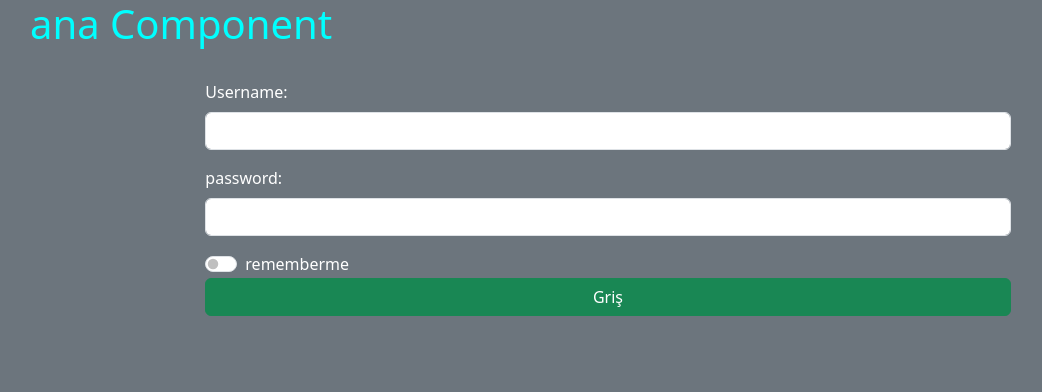
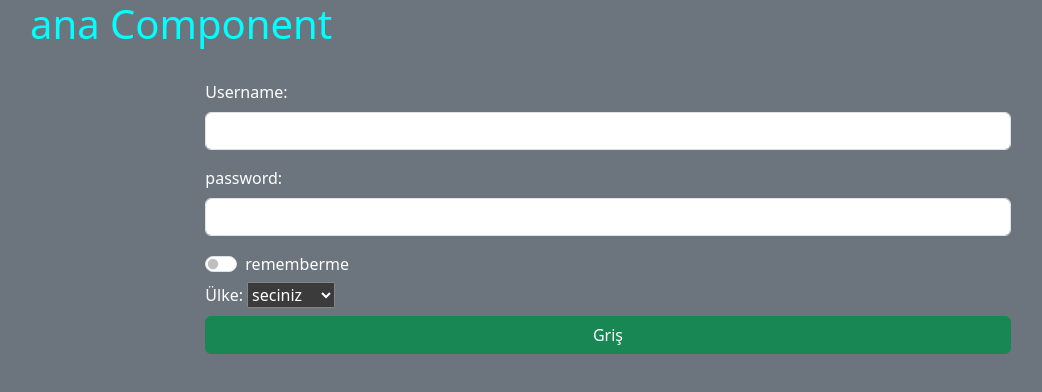
Before and after one commit to Kerim-ARAT/Turkcell-Anglur-Apps, an Angular app in the folder angularapp/: page / in a window 1280 px wide. Shown: the top 392 px of the page, without its empty margins (52-1094 px from the left). Built offline with nearby package versions, Linux system fonts and the light colour scheme.

Commit message:
Reactive Forms 7. Kısım ( DropDown Menu)
Reactive Forms 7. Kısım ( DropDown Menu)

```diff
--- a/angularapp/src/app/Forms/reactive/reactive.component.html
+++ b/angularapp/src/app/Forms/reactive/reactive.component.html
@@ -16,8 +16,15 @@
                 <label class="form-check-label"> rememberme</label>
                 <br>
             </div>
+            <div data-bs-theme="dark">
+                <label for="country2">Ülke: </label>
+                <select class="m-md-1 dropdown form-select-dark" name="country2" formControlName="countr" >
+                    <option *ngFor="let item of countryMenu" value="{{item.value}}">{{item.text}}</option>
+                </select>
+            </div>
+
             <div class="d-grid gap-2 mb-1">
-                <button type="submit" class="btn btn-success">Griş</button>
+                <button type="submit" class="btn btn-success mt-1">Griş</button>
             </div>
         </form>
     </div>
--- a/angularapp/src/app/Forms/reactive/reactive.component.ts
+++ b/angularapp/src/app/Forms/reactive/reactive.component.ts
@@ -1,20 +1,24 @@
 import { Component } from '@angular/core';
 import { FormBuilder, FormControl, FormGroup, FormsModule, ReactiveFormsModule } from '@angular/forms';
+import { CountrDropMenu } from '../../models/countr-drop-menu';
+import { NgFor } from '@angular/common';
 
 @Component({
   selector: 'app-reactive',
   standalone: true,
-  imports: [ReactiveFormsModule, FormsModule],
+  imports: [ReactiveFormsModule, FormsModule,NgFor],
   templateUrl: './reactive.component.html',
   styleUrl: './reactive.component.css'
 })
 export class ReactiveComponent {
   loginForm: FormGroup;
+  countryMenu:CountrDropMenu[]=[{text:"seciniz",value:0},{text:"Turkiye",value:1},{text:"Almanya",value:2},{text:"Fransa",value:3}]
   constructor(fb: FormBuilder) {
     this.loginForm = fb.group({
       userName: '', /* FormControl() nesnesi */
       passWord: '',
-      rememberMe:false
+      rememberMe:false,
+      countr:0
     })
   }
   gris(){
--- /dev/null
+++ b/angularapp/src/app/models/countr-drop-menu.ts
@@ -0,0 +1,4 @@
+export interface CountrDropMenu {
+    text:string;
+    value:number;
+}
```
